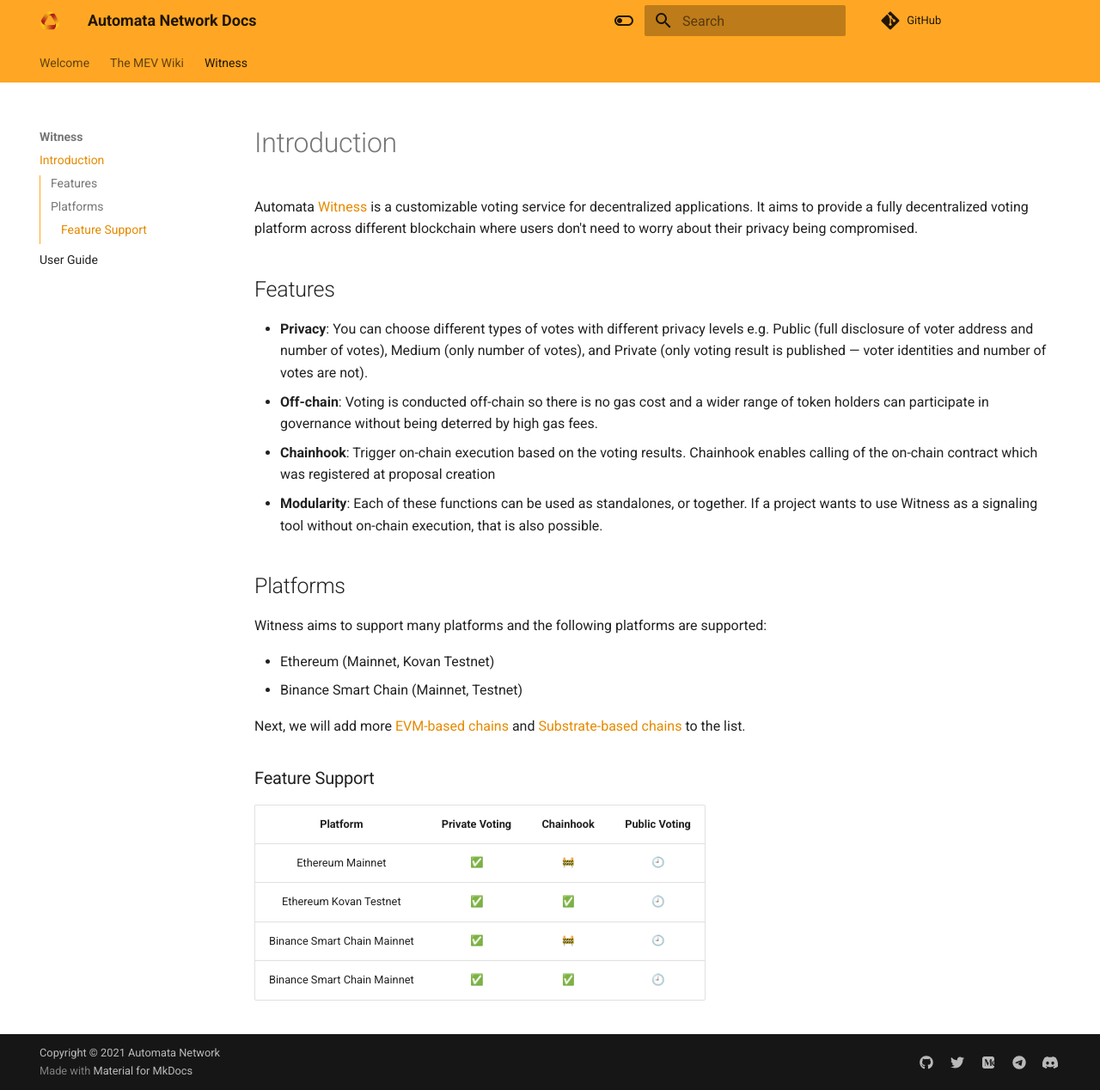
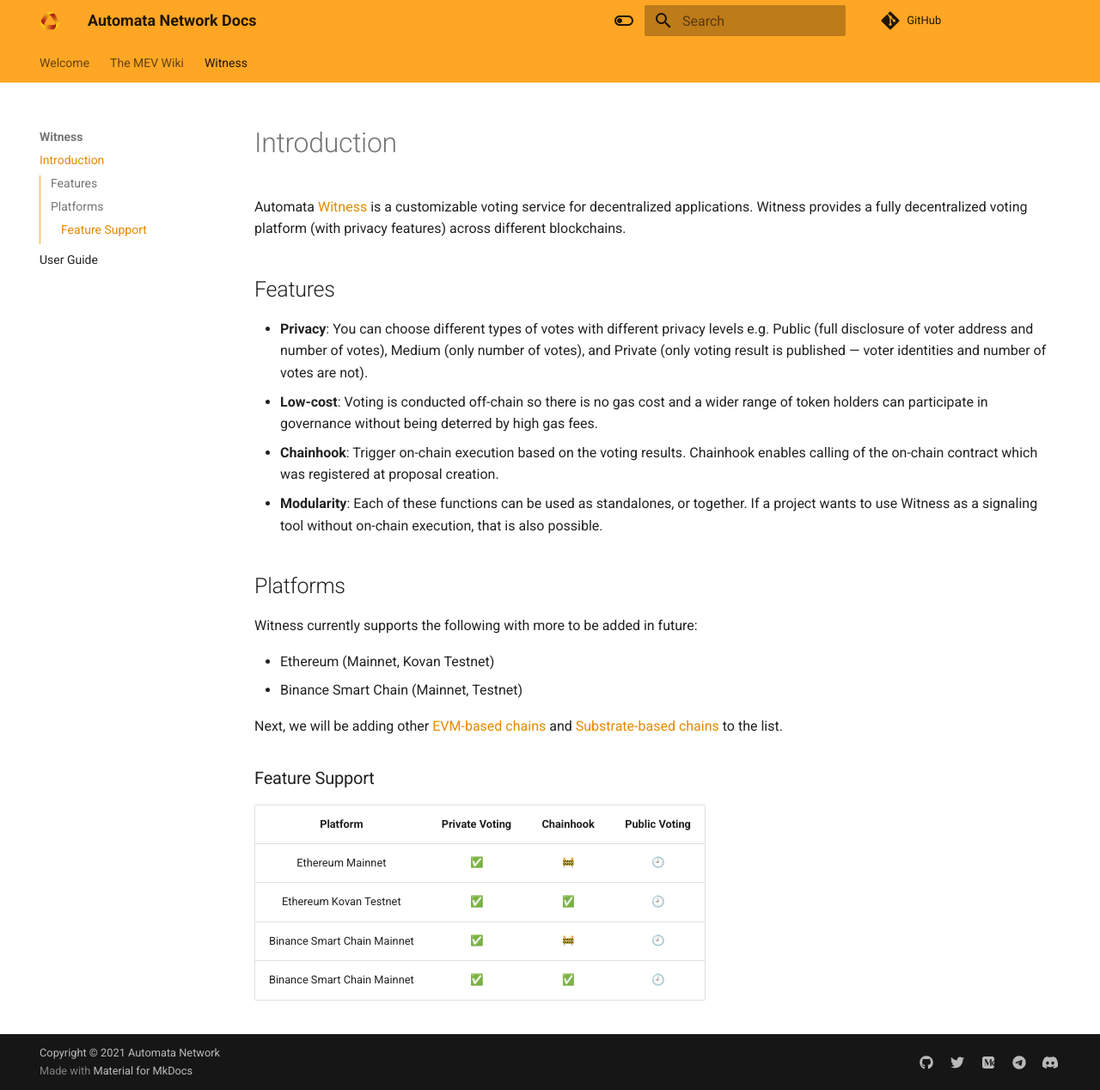
Before and after one commit to automata-network/docs, an MkDocs documentation site: the page built from docs/witness/introduction.md, in a window 1280 px wide and 1268 px high. Shown: the whole window at 86% size. Built offline with MkDocs 1.6.1 and Material for MkDocs 9.7.7, drawn with Linux system fonts in a browser that asks for light colours; nearby versions of some CDN libraries; emoji names are drawn with the system emoji font; comment, search, counter and statistics services are not loaded.

Commit message:
Update introduction.md

```diff
--- a/docs/witness/introduction.md
+++ b/docs/witness/introduction.md
@@ -1,22 +1,22 @@
 # Introduction
 
-Automata [Witness](https://witness.ata.network) is a customizable voting service for decentralized applications. It aims to provide a fully decentralized voting platform across different blockchain where users don't need to worry about their privacy being compromised.
+Automata [Witness](https://witness.ata.network) is a customizable voting service for decentralized applications. Witness provides a fully decentralized voting platform (with privacy features) across different blockchains.
 
 ## Features
 
 * **Privacy**: You can choose different types of votes with different privacy levels e.g. Public (full disclosure of voter address and number of votes), Medium (only number of votes), and Private (only voting result is published — voter identities and number of votes are not).
-* **Off-chain**: Voting is conducted off-chain so there is no gas cost and a wider range of token holders can participate in governance without being deterred by high gas fees.
-* **Chainhook**: Trigger on-chain execution based on the voting results. Chainhook enables calling of the on-chain contract which was registered at proposal creation
+* **Low-cost**: Voting is conducted off-chain so there is no gas cost and a wider range of token holders can participate in governance without being deterred by high gas fees.
+* **Chainhook**: Trigger on-chain execution based on the voting results. Chainhook enables calling of the on-chain contract which was registered at proposal creation.
 * **Modularity**: Each of these functions can be used as standalones, or together. If a project wants to use Witness as a signaling tool without on-chain execution, that is also possible.
 
 ## Platforms
 
-Witness aims to support many platforms and the following platforms are supported:
+Witness currently supports the following with more to be added in future:
 
 * Ethereum (Mainnet, Kovan Testnet)
 * Binance Smart Chain (Mainnet, Testnet)
 
-Next, we will add more [EVM-based chains][evm-chains] and [Substrate-based chains][substrate-chains] to the list.
+Next, we will be adding other [EVM-based chains][evm-chains] and [Substrate-based chains][substrate-chains] to the list.
 
 ### Feature Support
 
```
